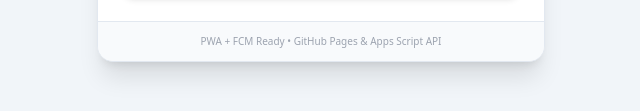
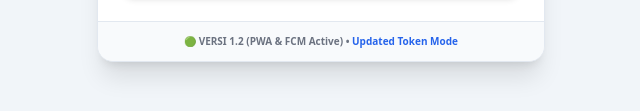
Before and after one commit to alepp890/portal-sekolah-test, a plain HTML site: page index.html in a window 1280 px wide. Shown: the part 597-708 px from the top of the page, without its empty margins (319-959 px from the left). Drawn offline with nearby package versions, Linux system fonts and the light colour scheme.

Commit message:
Update index.html

```diff
--- a/index.html
+++ b/index.html
@@ -58,9 +58,9 @@
       <div id="msg" class="text-xs text-center p-3 rounded-lg hidden font-medium break-all"></div>
     </div>
 
-    <div class="bg-slate-50 p-3 text-center border-t border-slate-200 text-[10px] text-gray-400">
-      PWA + FCM Ready • GitHub Pages & Apps Script API
-    </div>
+    <div class="bg-slate-50 p-3 text-center border-t border-slate-200 text-[10px] text-gray-500 font-semibold">
+  🟢 VERSI 1.2 (PWA & FCM Active) • <span class="text-blue-600">Updated Token Mode</span>
+</div>
   </div>
 
   <script>
```
